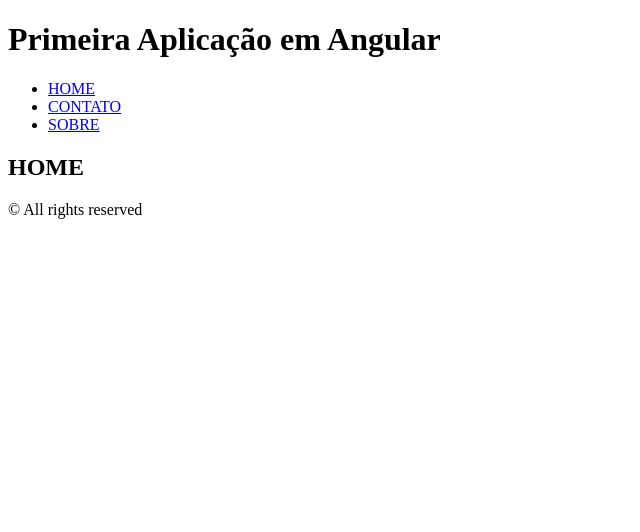
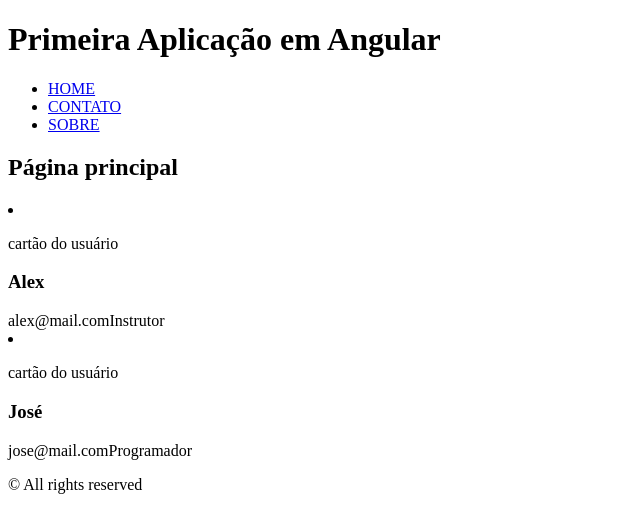
Before and after one commit to JoseMartins0808/Angular_first_application, an Angular app: page / in a window 1280 px wide. Shown: the top 532 px of the page, without its empty margins (0-640 px from the left). Built offline with nearby package versions, Linux system fonts and the light colour scheme.

Commit message:
feat: user cards

```diff
--- /dev/null
+++ b/src/app/components/user-card/user-card.component.html
@@ -0,0 +1,6 @@
+<li>
+    <p>cartão do usuário</p>
+    <h3>{{name}}</h3>
+    <span>{{email}}</span>
+    <span>{{job}}</span>
+</li>
--- a/src/app/pages/home/home.component.html
+++ b/src/app/pages/home/home.component.html
@@ -1 +1,3 @@
-<h2>HOME</h2>
+<h2>{{homeText}}</h2>
+<app-user-card [name]="userA.name" [email]="userA.email" [job]="userA.job"></app-user-card>
+<app-user-card [name]="userB.name" [email]="userB.email" [job]="userB.job"></app-user-card>
--- a/src/app/pages/home/home.component.ts
+++ b/src/app/pages/home/home.component.ts
@@ -1,12 +1,15 @@
 import { Component } from '@angular/core';
+import { UserCardComponent } from '../../components/user-card/user-card.component';
 
 @Component({
   selector: 'app-home',
   standalone: true,
-  imports: [],
+  imports: [UserCardComponent],
   templateUrl: './home.component.html',
   styleUrl: './home.component.sass'
 })
 export class HomeComponent {
-
+  homeText = "Página principal";
+  userA = { name: "Alex", email: "alex@mail.com", job: "Instrutor" };
+  userB = { name: "José", email: "jose@mail.com", job: "Programador" };
 }
```
Also changed, not shown: src/app/components/user-card/user-card.component.ts (added, +14 -0 lines), src/app/components/user-card/user-card.component.sass (added), 1 other file (tests, documents, lock files or other folders).
